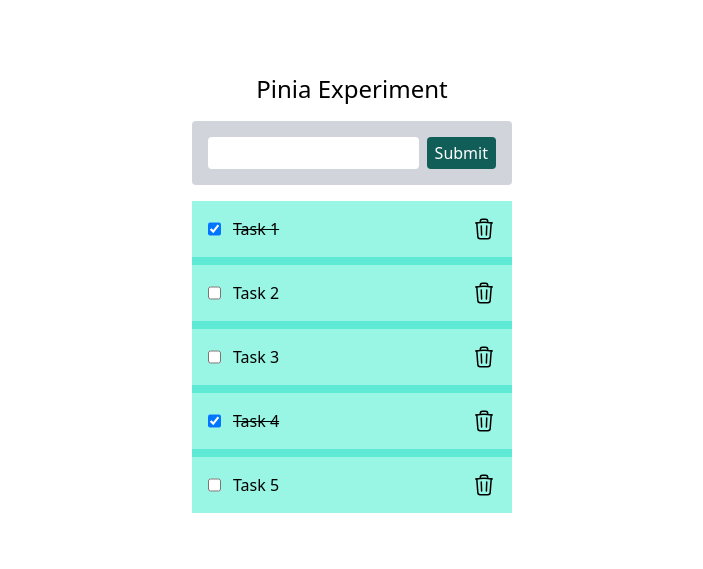
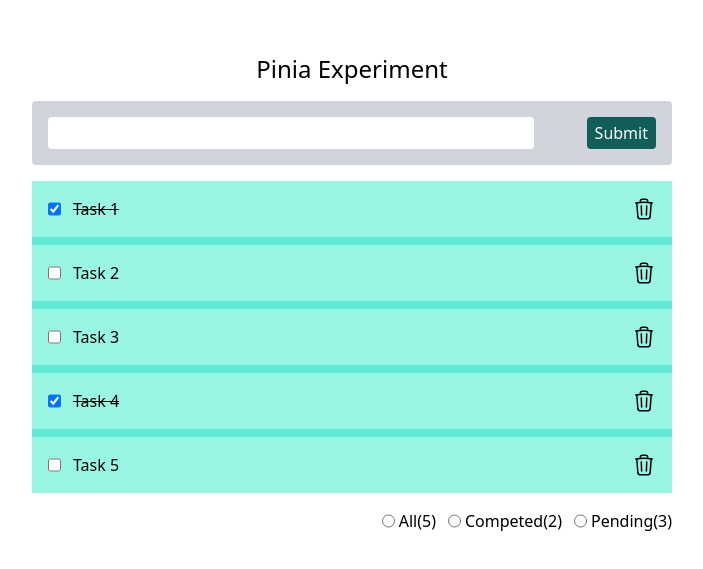
Before and after one commit to mahmudulhsn/pinia-experiment, a Vue app: page / in a window 1280 px wide. Shown: the part 115-684 px from the top of the page, without its empty margins (288-991 px from the left). Built offline with nearby package versions, Linux system fonts and the light colour scheme.

Commit message:
feat: filter task done

```diff
--- /dev/null
+++ b/src/components/TaskFilter.vue
@@ -0,0 +1,23 @@
+<template>
+  <div class="flex items-center justify-end gap-3">
+    <div class="flex gap-1">
+      <input type="radio" id="All" /> <label for="All">All({{ store.countTotalTasks }})</label>
+    </div>
+    <div class="flex gap-1">
+      <input type="radio" id="Completed" />
+      <label for="Completed">Competed({{ store.countCompletedTasks }})</label>
+    </div>
+    <div class="flex gap-1">
+      <input type="radio" id="Pending" />
+      <label for="Pending">Pending({{ store.countPendingTasks }})</label>
+    </div>
+  </div>
+</template>
+
+<script setup lang="ts">
+import { useTasks } from '@/stores/Task'
+
+const store = useTasks()
+</script>
+
+<style scoped></style>
--- a/src/stores/Task.ts
+++ b/src/stores/Task.ts
@@ -37,7 +37,19 @@
     ] as Task[]
   }),
 
-  getters: {},
+  getters: {
+    countTotalTasks(): number {
+      return this.tasks.length
+    },
+
+    countCompletedTasks(): number {
+      return this.tasks.filter((task) => task.isCompleted == true).length
+    },
+
+    countPendingTasks(): number {
+      return this.tasks.filter((task) => task.isCompleted !== true).length
+    }
+  },
 
   actions: {
     addTask(task: Task): void {
--- a/src/views/HomeView.vue
+++ b/src/views/HomeView.vue
@@ -1,17 +1,18 @@
 <script setup lang="ts">
 import CreateTask from '@/components/CreateTask.vue'
+import TaskFilter from '@/components/TaskFilter.vue'
 import TaskList from '@/components/TaskList.vue'
 </script>
 
 <template>
   <div class="flex flex-col h-screen items-center justify-center">
     <h1 class="text-2xl py-4 text-bold">Pinia Experiment</h1>
-    <div class="w-1/4 flex flex-col gap-4">
+    <div class="w-1/2 flex flex-col gap-4">
       <div class="bg-gray-300 p-4 rounded">
         <CreateTask />
       </div>
-
       <TaskList />
+      <TaskFilter />
     </div>
   </div>
 </template>
```
